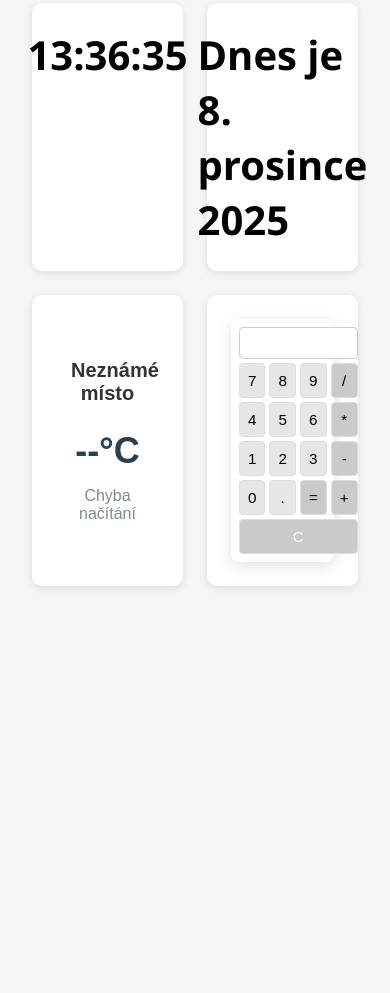
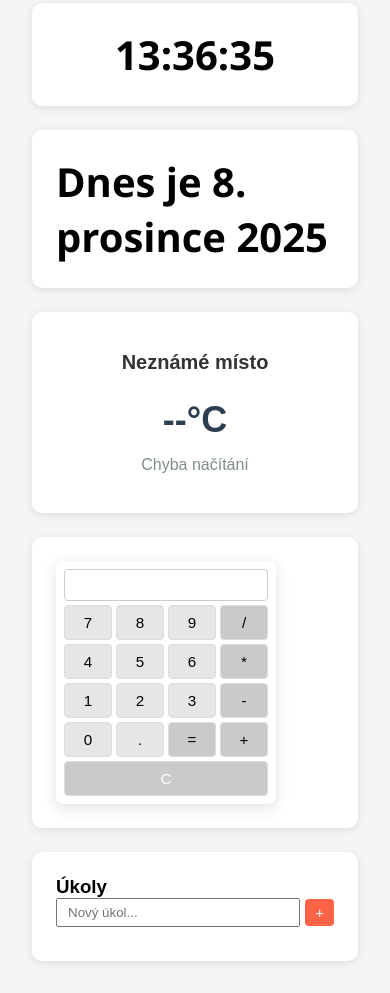
Before and after one commit to Zdislavoss/dashboard, a plain HTML site: page dashboard/index.html in a window 390 px wide. Shown: the part 245-1238 px from the top of the page. Before the commit the page ends 863 px from the top, so only its background shows below. Drawn offline with nearby package versions, Linux system fonts and the light colour scheme; no server answers.

Commit message:
todo-widget

```diff
--- a/dashboard/index.html
+++ b/dashboard/index.html
@@ -17,8 +17,9 @@
       { name: 'header', width: 'full' },
       { name: 'clock', width: 'half' },
       { name: 'date', width: 'half' },
-      { name: 'weather', width: 'half' },
-      { name: 'calculator', width: 'half' },
+      { name: 'weather', width: 'third' },
+      { name: 'calculator', width: 'third' },
+      { name: 'todo', width: 'half' },
       ];
 
     async function loadWidgets() {
--- a/dashboard/style.css
+++ b/dashboard/style.css
@@ -45,3 +45,22 @@ body {
 .widget.third {
   grid-column: span 3; /* Polovina šířky - 6 sloupců */
 }
+
+@media (max-width: 800px) {
+.widget.half {
+  grid-column: 1 / -1;
+}
+.widget.third {
+  grid-column: span 6;
+}
+}
+
+@media (max-width: 400px) {
+.widget.half {
+  grid-column: 1 / -1;
+}
+.widget.third {
+  grid-column: 1 / -1
+  ;
+}
+}
--- /dev/null
+++ b/dashboard/widgets/todo.html
@@ -0,0 +1,89 @@
+<div class="todo-widget" x-data="todoWidget()">
+    <h3>Úkoly</h3>
+    <div class="input-group">
+        <input type="text" x-model="newTodo" @keyup.enter="add()" placeholder="Nový úkol...">
+        <button @click="add()">+</button>
+    </div>
+     <ul>
+        <template x-for="todo in todos" :key="todo.id">
+            <li :class="{ 'completed': todo.completed }">
+                <div class="todo-item-content">
+                    <input type="checkbox" x-model="todo.completed">
+                    <span x-text="todo.text"></span>
+                </div>
+                <button @click="remove(todo.id)" class="delete-btn">&times;</button>
+            </li>
+        </template>
+    </ul>
+<script>
+    function todoWidget() {
+        return {
+            newTodo: '',
+            todos: JSON.parse(localStorage.getItem('todos') || '[]'),
+            init() {
+                this.$watch('todos', (value) => {
+                    localStorage.setItem('todos', JSON.stringify(value));
+                });
+            },
+             add() {
+                if (this.newTodo.trim() === '') return;
+                this.todos.push({
+                    id: Date.now(),
+                    text: this.newTodo,
+                    completed: false
+                });
+                this.newTodo = '';
+            },
+              remove(id) {
+                this.todos = this.todos.filter(todo => todo.id !== id);
+            }
+
+        }
+    }
+
+</script>
+
+<style>
+    .input-group,
+    .todo-widget li,
+    .todo-item-content {
+        display: flex;
+        align-items: center;
+        gap: 5px;
+    }
+    .todo-widget li {
+        padding: 10px;
+        border: 1px solid #aaa;
+        margin-bottom: 5px;
+        display: flex;
+        justify-content: space-between;
+        box-shadow: 1px 1px 10px rgba(0,0,0,0.2);
+
+    }
+    .todo-widget ul {
+        list-style: none;
+        padding: 0;
+    }
+
+    .completed span {
+        text-decoration: line-through;
+    }
+
+    .todo-widget button {
+        cursor: pointer;
+        padding: 5px 10px;
+        background-color: tomato;
+        color: white;
+        border: none;
+    }
+
+    .input-group input {
+        padding: 5px 10px;
+        width: 90%;
+    }
+    .input-group {
+        display: flex;
+        align-items: center;
+        margin-bottom: 10px;
+    }
+</style>
```
Also changed, not shown: 1 other file.
